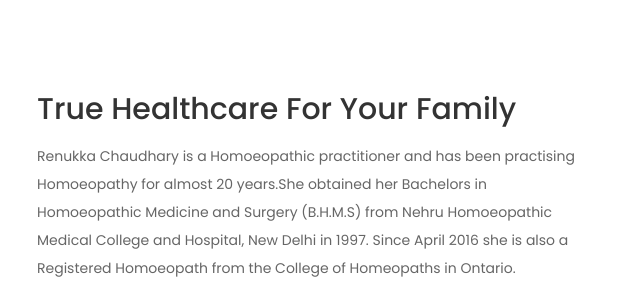
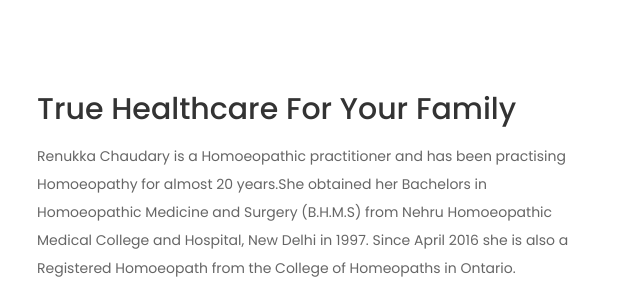
Before and after one commit to dchaudhery/renshomoeopathy, a plain HTML site: page index.html in a window 1280 px wide. Shown: the part 1160-1459 px from the top of the page, 618-1258 px from the left. Drawn offline with nearby package versions, Linux system fonts and the light colour scheme.

Commit message:
Update index.html

```diff
--- a/index.html
+++ b/index.html
@@ -122,7 +122,7 @@
          <div class="col-md-6 content">
             <!-- <span>about us</span> -->
             <h3>True Healthcare For Your Family</h3>
-            <p>Renukka Chaudhary is a Homoeopathic practitioner and has been practising Homoeopathy
+            <p>Renukka Chaudary is a Homoeopathic practitioner and has been practising Homoeopathy
                 for almost 20 years.She obtained her Bachelors in Homoeopathic Medicine and
                Surgery (B.H.M.S) from Nehru Homoeopathic Medical College and Hospital, New Delhi in 1997.
                Since April 2016 she is also a Registered Homoeopath from the College of Homeopaths in Ontario.
```
